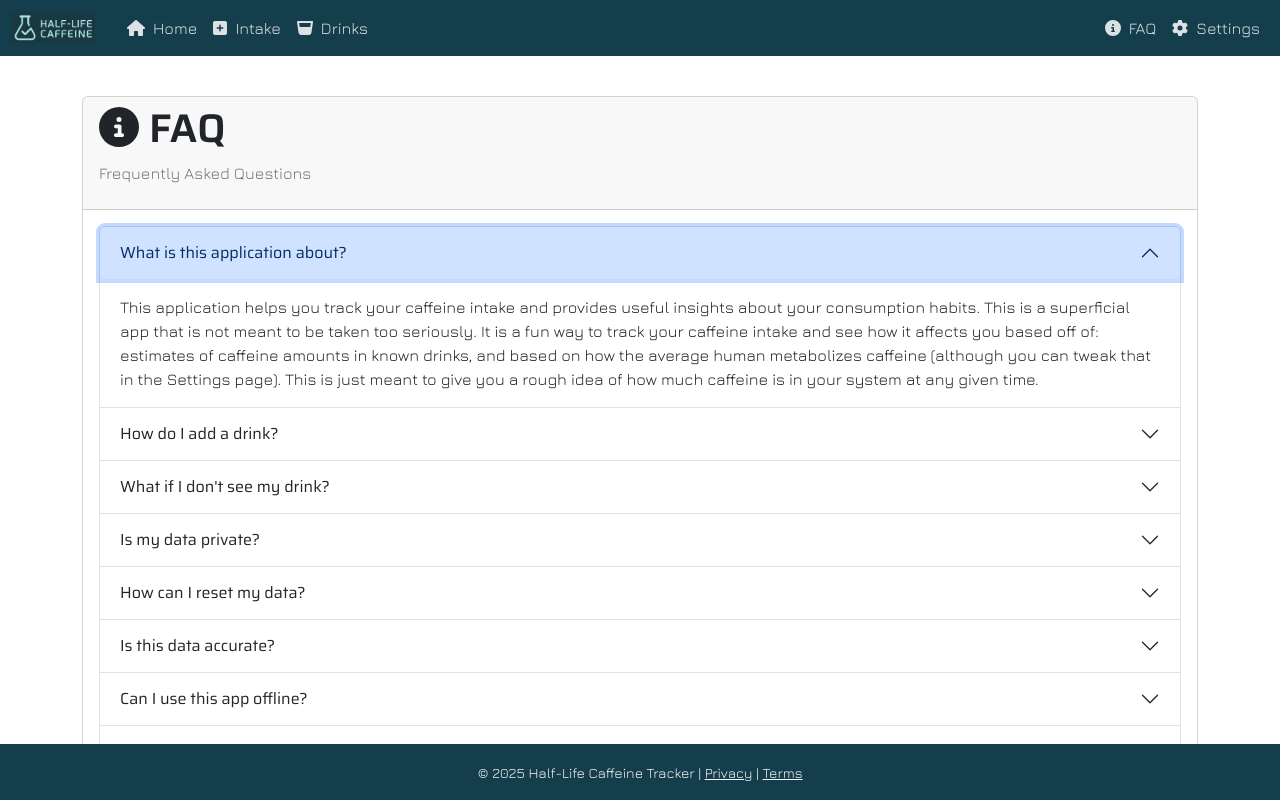
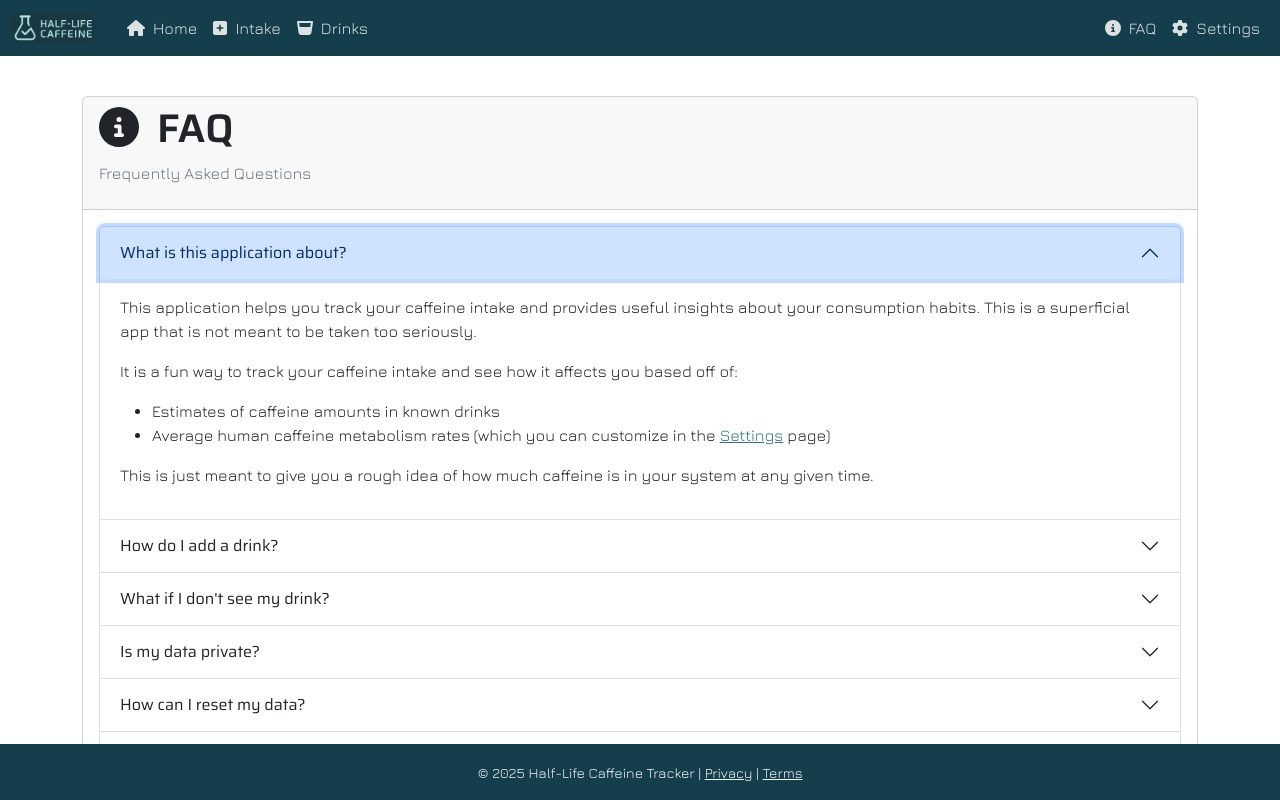
Before and after one commit to halflifecaffeine/halflifecaffeine.github.io, a React (Vite) app in the folder src/app/: page /faq in a window 1280 px wide. Both pictures are taken after a click on the button "What is this application about?". Built offline with nearby package versions, Linux system fonts and the light colour scheme; no server answers; a web font is replaced by a local one.

Commit message:
feat: Update CaffeineHealthInfo and FAQPage for improved clarity and user engagement

```diff
--- a/src/app/src/components/dashboard/CaffeineHealthInfo.tsx
+++ b/src/app/src/components/dashboard/CaffeineHealthInfo.tsx
@@ -69,7 +69,7 @@ const CaffeineHealthInfo: React.FC<CaffeineHealthInfoProps> = ({
         <Col md={6}>
           <Card className="h-100">
             <Card.Header className="d-flex justify-content-between align-items-center">
-              <strong>Daily Safe Intake</strong>
+              <strong>Daily Limit</strong>
               {getSafeLevelStatus()}
             </Card.Header>
             <Card.Body>
@@ -83,7 +83,7 @@ const CaffeineHealthInfo: React.FC<CaffeineHealthInfoProps> = ({
                   currentLevel > maxSafeLevel * 0.75 ? "warning" : "success"
                 } />
               </div>
-              <p className="mb-1">FDA recommends no more than {maxSafeLevel}mg of caffeine per day for healthy adults.</p>
+              <p className="mb-1"><a href="https://www.fda.gov/consumers/consumer-updates/spilling-beans-how-much-caffeine-too-much#Footnote" target="_blank">FDA recommends</a> no more than {maxSafeLevel}mg of caffeine per day for healthy adults.</p>
               {currentLevel > maxSafeLevel && (
                 <p className="text-danger mb-0">
                   <strong>You're {Math.round(currentLevel - maxSafeLevel)}mg above the daily recommended limit.</strong>
@@ -115,7 +115,7 @@ const CaffeineHealthInfo: React.FC<CaffeineHealthInfoProps> = ({
                   currentLevel > sleepThreshold ? "warning" : "success"
                 } />
               </div>
-              <p className="mb-1">Caffeine levels above {sleepThreshold}mg within  {(halfLifeHours !== 6) ? `${halfLifeHours}` : '6'} hours of bedtime may disrupt sleep quality.</p>
+              <p className="mb-1"><a href="https://pmc.ncbi.nlm.nih.gov/articles/PMC10930107/" target="_blank">Research shows</a> that caffeine levels above ~{sleepThreshold}mg within ~{(halfLifeHours !== 6) ? `${halfLifeHours}` : '6'} hours of bedtime may disrupt sleep quality.</p>
               {currentLevel > sleepThreshold && (
                 <p className="text-warning mb-0">
                   <strong>Sleep may be difficult until levels decrease.</strong>
--- a/src/app/src/pages/faq/FAQPage.tsx
+++ b/src/app/src/pages/faq/FAQPage.tsx
@@ -1,43 +1,203 @@
-import { faGavel, faInfoCircle } from '@fortawesome/free-solid-svg-icons';
+import { faExclamationTriangle, faGavel, faInfoCircle } from '@fortawesome/free-solid-svg-icons';
 import { FontAwesomeIcon } from '@fortawesome/react-fontawesome';
 import React, { useEffect, useState } from 'react';
-import { Container, Card, Alert } from 'react-bootstrap';
-import { Link } from 'react-router-dom'; // Import Link
+import { Container, Card, Alert, Button } from 'react-bootstrap';
+import { Link } from 'react-router-dom';
 import { Accordion } from 'react-bootstrap';
 
+/**
+ * FAQ item interface with support for React elements in answers
+ */
+interface FAQItem {
+  question: string;
+  answer: React.ReactNode;
+}
+
+/**
+ * Frequently Asked Questions page component
+ */
 const FAQPage: React.FC = () => {
-    const faqItems = [
+    const faqItems: FAQItem[] = [
         {
             question: 'What is this application about?',
-            answer: 'This application helps you track your caffeine intake and provides useful insights about your consumption habits. This is a superficial app that is not meant to be taken too seriously. It is a fun way to track your caffeine intake and see how it affects you based off of: estimates of caffeine amounts in known drinks, and based on how the average human metabolizes caffeine (although you can tweak that in the Settings page). This is just meant to give you a rough idea of how much caffeine is in your system at any given time.'
+            answer: (
+                <>
+                    <p>
+                        This application helps you track your caffeine intake and provides useful insights
+                        about your consumption habits. This is a superficial app that is not meant to be
+                        taken too seriously.
+                    </p>
+                    <p>
+                        It is a fun way to track your caffeine intake and see how it affects you based off of:
+                    </p>
+                    <ul>
+                        <li>Estimates of caffeine amounts in known drinks</li>
+                        <li>
+                            Average human caffeine metabolism rates (which you can customize in
+                            the <Link to="/settings">Settings</Link> page)
+                        </li>
+                    </ul>
+                    <p>
+                        This is just meant to give you a rough idea of how much caffeine is in your system
+                        at any given time.
+                    </p>
+                </>
+            )
         },
         {
             question: 'How do I add a drink?',
-            answer: 'Navigate to the "Drinks" page and click on "Add Drink". Fill in the details and save.'
+            answer: (
+                <>
+                    <p>Navigate to the <Link to="/drinks">Drinks</Link> page and click on the <strong>"Add Drink"</strong> button.</p>
+                    <ol>
+                        <li>Fill in the details in the form</li>
+                        <li>Click "Save" to add it to your collection</li>
+                    </ol>
+                </>
+            )
         },
         {
             question: 'What if I don\'t see my drink?',
-            answer: 'You can add a custom drink by clicking on "Add Custom Drink" on the "Drinks" page. Enter the name and caffeine content, then save.'
+            answer: (
+                <>
+                    <p>
+                        You can add a custom drink by clicking on <strong>"Add Drink"</strong> on
+                        the <Link to="/drinks">Drinks</Link> page. Enter the following information:
+                    </p>
+                    <ul>
+                        <li>Brand (manufacturer)</li>
+                        <li>Product name</li>
+                        <li>Category (coffee, tea, energy drink, etc.)</li>
+                        <li>Caffeine content (mg per oz)</li>
+                        <li>Default size</li>
+                    </ul>
+                    <p>Your custom drinks will be saved locally and available for future sessions.</p>
+                </>
+            )
         },
         {
             question: 'Is my data private?',
-            answer: 'Yes, your data is stored locally in the `LocalStorage` of this browser instance and is not shared with any third parties.'
+            answer: (
+                <>
+                    <p>
+                        <strong>Yes</strong>, your data is stored locally in the <code>LocalStorage</code> of
+                        this browser instance and is not shared with any third parties.
+                    </p>
+                    <Alert variant="info">
+                        Since data is stored in your browser's local storage, clearing your browser data
+                        will also clear your application data.
+                    </Alert>
+                    <p>
+                        You can review our <Link to="/privacy">Privacy Policy</Link> for more details.
+                    </p>
+                </>
+            )
         },
         {
             question: 'How can I reset my data?',
-            answer: 'Go to the settings page and click on "Reset Data". Please note that this action is irreversible.'
+            answer: (
+                <>
+                    <p>
+                        Go to the <Link to="/settings">Settings</Link> page and click on <Button size="sm" variant="danger">Reset Data</Button>.
+                    </p>
+                    <Alert variant="warning">
+                        <strong>Important:</strong> This action is irreversible and will delete all your caffeine intake
+                        records and custom drinks.
+                    </Alert>
+                </>
+            )
         },
         {
             question: 'Is this data accurate?',
-            answer: 'The data is based on average caffeine content in common drinks. Always check the labels for exact amounts. People also metabolize caffeine differently, so the effects may vary. So the estimated amount of caffeine in your system is based on average values and may not be accurate for everyone.'
+            answer: (
+                <>
+                    <p>
+                        Meh, mostly! The data is based on average caffeine content in common drinks. Always check the labels
+                        for exact amounts.
+                    </p>
+                    <p>
+                        Caffeine metabolism varies between individuals based on factors like:
+                    </p>
+                    <ul>
+                        <li>Age</li>
+                        <li>Weight</li>
+                        <li>Liver function</li>
+                        <li>Medication interactions</li>
+                        <li>Genetic factors</li>
+                    </ul>
+                    <p>
+                        The estimated amount of caffeine in your system is calculated using average values
+                        and may not be accurate for everyone. We do our best to take realistic caffeine numbers from the drinks you've had, and then calculate the average amount of time it takes to process that caffeine out of your system.
+                    </p>
+                </>
+            )
         },
         {
             question: 'Can I use this app offline?',
-            answer: 'Yes, this app is designed to work offline. You can track your intake without an internet connection. In Google Chrome for example, in the right of the address bar you should see an option for "Install App". This will install the app to your device and allow you to use it offline. You can also add it to your home screen on mobile devices. Again, since there is no "backend" or "server" to connect to, you can use this app offline. The only thing that is required is that you have a browser that supports service workers and local storage.'
+            answer: (
+                <>
+                    <p>
+                        <strong>Yes</strong>, this app is designed as a Progressive Web App (PWA) that works offline.
+                    </p>
+                    <p>To install the app:</p>
+                    <ol>
+                        <li>
+                            In Google Chrome, look for the <strong>"Install"</strong> icon in the address bar
+                            <span className="ms-2 text-muted">(Usually appears as a "+" or computer icon)</span>
+                        </li>
+                        <li>On mobile devices, use the "Add to Home Screen" option from your browser menu</li>
+                    </ol>
+                    <Alert variant="info">
+                        <FontAwesomeIcon icon={faInfoCircle} /> Once installed, you can use the app without an internet connection. All data is stored
+                        locally on your device.
+                    </Alert>
+                    <p>
+                        The app requires a browser that supports service workers and local storage.
+                    </p>
+                </>
+            )
         },
         {
             question: 'Does this app replace medical advice?',
-            answer: 'No, this app is for informational and entertainment purposes only. Always consult a healthcare professional for medical advice.'
+            answer: (
+                <>
+                    <Alert variant="warning">
+                        <strong><FontAwesomeIcon icon={faExclamationTriangle} /> No, this app is for informational and entertainment purposes only.</strong>
+                    </Alert>
+                    <p>
+                        The information provided by this app should not be used to diagnose or treat any
+                        health problems or illness. Always consult a qualified healthcare professional
+                        for medical advice.
+                    </p>
+                    <p>
+                        If you're experiencing adverse effects from caffeine consumption such as:
+                    </p>
+                    <ul>
+                        <li>Heart palpitations</li>
+                        <li>Severe anxiety</li>
+                        <li>Sleep disorders</li>
+                        <li>Digestive issues</li>
+                    </ul>
+                    <p>Please consult with a medical professional.</p>
+                </>
+            )
+        },
+        {
+            question: 'Where did you get your data?',
+            answer: (
+                <>
+                    <p>
+                        The caffeine content we started from came from:
+                    </p>
+                    <ul>
+                        <li><a href="https://www.caffeineinformer.com/the-caffeine-database" target="_blank">Caffeine Informer's "Caffeine Database"</a></li>
+                        <li><a href="https://fdc.nal.usda.gov/download-datasets" target="_blank">The USDA (US Dept of Agriculture) FoodData Datasets</a></li>
+                        <li><a href="https://www.nutritionvalue.org/" target="_blank">Nutrition Value</a></li>
+                        <li><a href="https://www.webmd.com/" target="_blank">WebMD</a></li>
+                    </ul>
+                    <p>We did add other metadata, and change the format to suit our needs. If you want to suggest a correction or to add a new item, please <a href="https://github.com/halflifecaffeine/halflifecaffeine.github.io/issues" target="_blank">Open a GitHub Issue</a> and it will be reviewed.</p>
+                    </>
+            )
         }
     ];
 
@@ -45,11 +205,10 @@ const FAQPage: React.FC = () => {
         <Container className="mt-4">
             <Card>
                 <Card.Header>
-                    <h1>{<FontAwesomeIcon icon={faInfoCircle} />} FAQ</h1>
+                    <h1><FontAwesomeIcon icon={faInfoCircle} className="me-2" /> FAQ</h1>
                     <p className="text-muted">Frequently Asked Questions</p>
                 </Card.Header>
                 <Card.Body>
-
                     <Accordion>
                         {faqItems.map((item, index) => (
                             <Accordion.Item eventKey={index.toString()} key={index}>
@@ -58,7 +217,6 @@ const FAQPage: React.FC = () => {
                             </Accordion.Item>
                         ))}
                     </Accordion>
-
                 </Card.Body>
             </Card>
         </Container>
```
